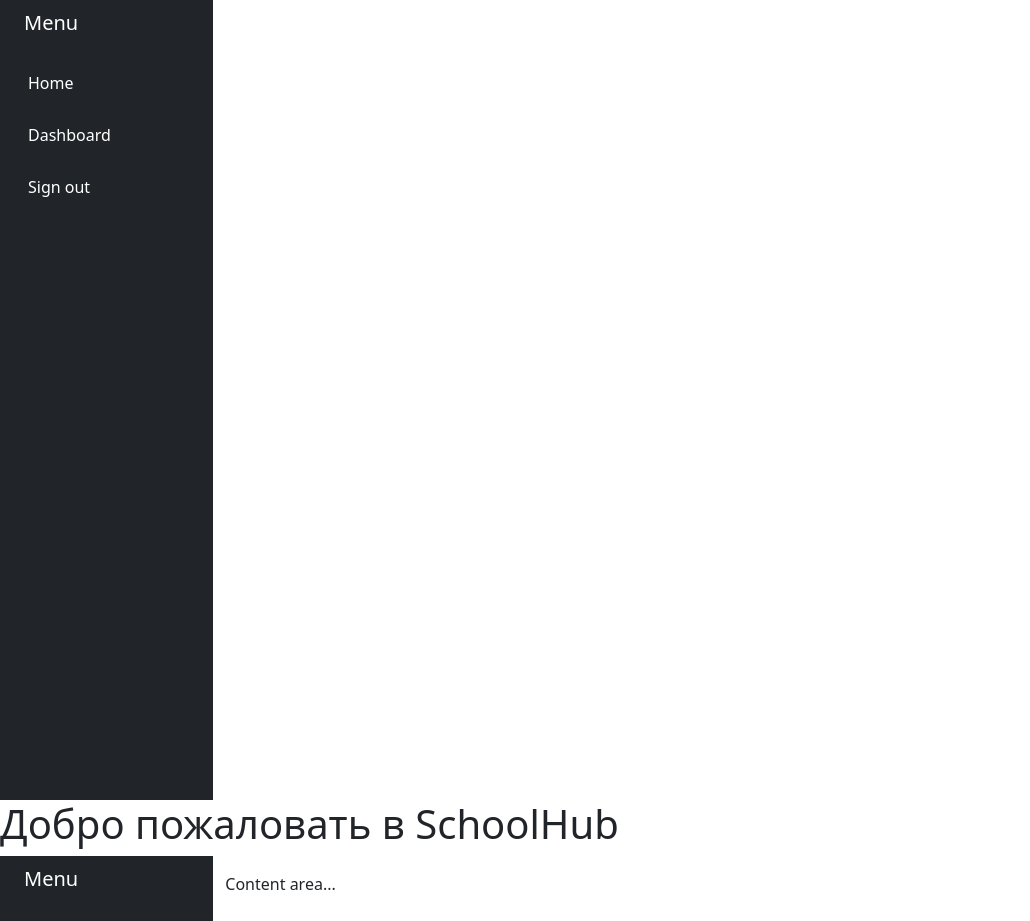
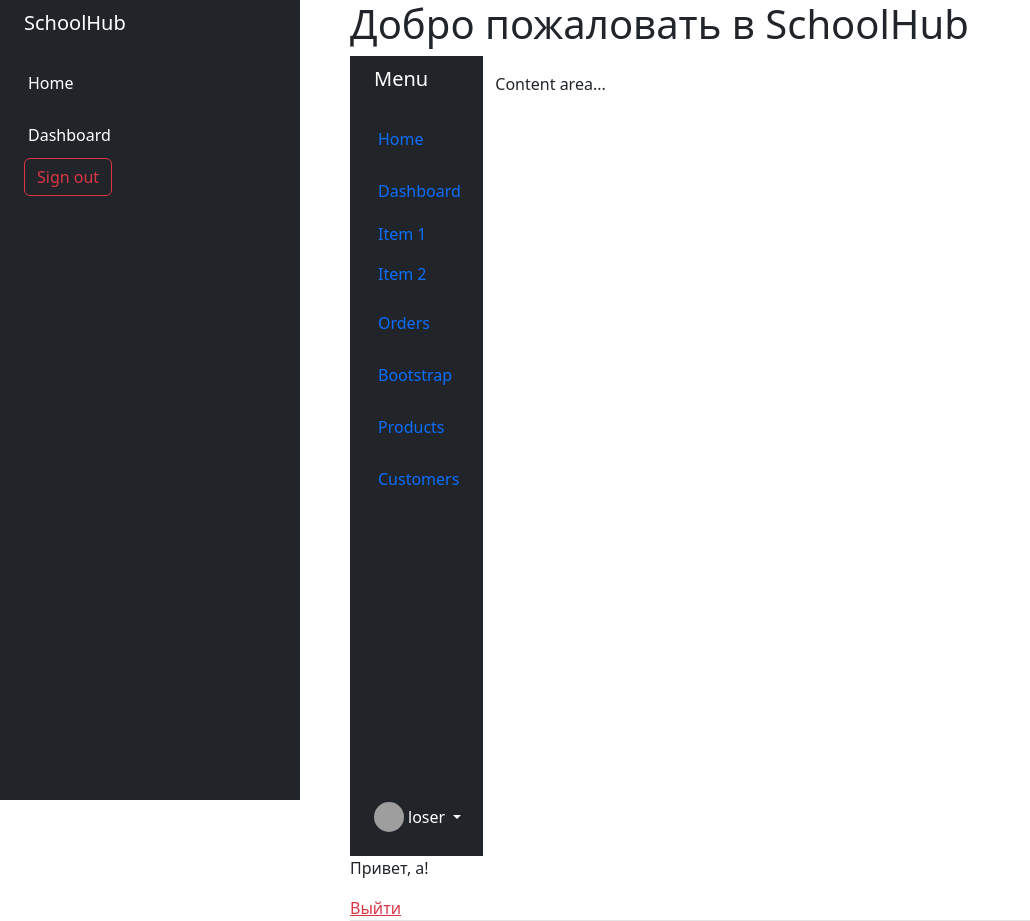
Before and after one commit to NurasylSagi/schoolhub, a Django app: page /dashboard/student/ in a window 1280 px wide. Shown: the top 921 px of the page, without its empty margins (0-1030 px from the left). Run offline with Django 4.2, Linux system fonts and the light colour scheme; a user stored in the database is signed in; grey boxes are pictures that could not be loaded.

Commit message:
Update and fix sidebar

```diff
--- a/core/templates/core/base.html
+++ b/core/templates/core/base.html
@@ -3,19 +3,29 @@
 <!DOCTYPE html>
 <html lang="ru">
 <head>
-
     <meta charset="UTF-8">
     <meta name="viewport" content="width=device-width, initial-scale=1.0">
     <title>{% block title %}SchoolHub{% endblock %}</title>
     <link rel="stylesheet" href="{% static 'css/style.css' %}">
 
+    <!-- Подключение Bootstrap -->
+    <link href="https://cdn.jsdelivr.net/npm/bootstrap@5.3.0/dist/css/bootstrap.min.css" rel="stylesheet">
 </head>
 <body>
+
+    <div style="display: flex;">
+
+    <!-- Вставка сайдбара -->
+     <div >
          {% include 'core/sidebar.html' %}
+     </div>
 
-    <header>
+     <div class="p-l-5" style="padding-left: 50px;">
+
+    <div >
         <h1>Добро пожаловать в SchoolHub</h1>
-    </header>
+    </div>
+
     <main>
         {% block content %}{% endblock %}
         {% if user.is_authenticated %}
@@ -24,11 +34,17 @@
         {% else %}
             <a href="{% url 'login' %}">Войти</a>
         {% endif %}
+    </main>
 
-    </main>
-    <!-- Подключение Bootstrap -->
-<link href="https://cdn.jsdelivr.net/npm/bootstrap@5.3.0/dist/css/bootstrap.min.css" rel="stylesheet">
+    <!-- Подключение Bootstrap JS -->
     <script src="https://cdn.jsdelivr.net/npm/bootstrap@5.3.0/dist/js/bootstrap.bundle.min.js"></script>
-<iframe style="border: 1px solid rgba(0, 0, 0, 0.1);" width="800" height="450" src="https://embed.figma.com/proto/qamo73s9QCnrycmrbKUs5N/School-management-system-(Community)?node-id=49-139&p=f&scaling=min-zoom&content-scaling=fixed&page-id=0%3A1&embed-host=share" allowfullscreen></iframe>
+
+    <iframe style="border: 1px solid rgba(0, 0, 0, 0.1);" width="800" height="450"
+        src="https://embed.figma.com/proto/qamo73s9QCnrycmrbKUs5N/School-management-system-(Community)?node-id=49-139&p=f&scaling=min-zoom&content-scaling=fixed&page-id=0%3A1&embed-host=share"
+        allowfullscreen>
+    </iframe>
+</div>
+</div>
+
 </body>
 </html>
--- a/core/templates/core/sidebar.html
+++ b/core/templates/core/sidebar.html
@@ -1,9 +1,9 @@
-<div class="container-fluid">
-    <div class="row flex-nowrap">
-        <div class="col-auto col-md-3 col-xl-2 px-sm-2 px-0 bg-dark">
+<div class="" style="width: 300px; float: left; display:block;" >
+    <div class="flex-nowrap">
+        <div class="px-sm-2 px-0 bg-dark">
             <div class="d-flex flex-column align-items-center align-items-sm-start px-3 pt-2 text-white min-vh-100">
                 <a href="/" class="d-flex align-items-center pb-3 mb-md-0 me-md-auto text-white text-decoration-none">
-                    <span class="fs-5 d-none d-sm-inline">Menu</span>
+                    <span class="fs-5 d-none d-sm-inline">SchoolHub</span>
                 </a>
                 <ul class="nav nav-pills flex-column mb-sm-auto mb-0 align-items-center align-items-sm-start" id="menu">
                     <li class="nav-item">
@@ -17,12 +17,37 @@
                         </a>
                     </li>
                     <li>
-                        <a href="{% url 'logout' %}" class="nav-link px-0 align-middle text-white">
-                            <i class="fs-4 bi-door-closed"></i> <span class="ms-1 d-none d-sm-inline">Sign out</span>
-                        </a>
+                         <button type="button" class="btn btn-outline-danger" data-bs-toggle="modal" data-bs-target="#exampleModal">
+                            Sign out
+                        </button>
+
+                        <div class="modal fade" id="exampleModal" tabindex="-1" aria-labelledby="exampleModalLabel" aria-hidden="true">
+                            <div class="modal-dialog">
+                                <div class="modal-content">
+                                    <div class="modal-header">
+                                        <h5 class="modal-title text-dark" id="exampleModalLabel ">Подтверждение выхода</h5>
+                                        <button type="button" class="btn-close" data-bs-dismiss="modal" aria-label="Close"></button>
+                                    </div>
+                                    <div class="modal-body font-weight-bold text-dark">
+                                        Вы уверены, что хотите выйти?
+                                    </div>
+                                    <div class="modal-footer hstack gap-3">
+                                        <div class="bg-light border-0">
+                                            <button type="button" class="btn btn-secondary" data-bs-dismiss="modal">Отмена</button>
+                                        </div>
+                                        <div class="bg-light border-0">
+                                            <a href="{% url 'logout' %}" class="btn btn-danger font-weight-bold">Да, выйти</a>
+                                        </div>
+                                    </div>
+                                </div>
+                            </div>
+                        </div>
                     </li>
                 </ul>
             </div>
         </div>
+        <div>
+
+        </div>
     </div>
 </div>
--- a/core/urls.py
+++ b/core/urls.py
@@ -13,6 +13,7 @@
     path('dashboard/', views.dashboard, name='dashboard'),
     path('dashboard/student/', views.student_dashboard, name='student_dashboard'),
     path('dashboard/teacher/', views.teacher_dashboard, name='teacher_dashboard'),
+    path('dashboard/schedule/', views.schedule_dashboard, name='schedule_dashboard'),
     path('dashboard/admin/', views.admin_dashboard, name='admin_dashboard'),
 
     # Редирект после входа
--- a/core/views.py
+++ b/core/views.py
@@ -77,6 +77,10 @@
 def teacher_dashboard(request):
     return render(request, 'core/teacher_dashboard.html')
 
+@login_required
+def schedule_dashboard(request):
+    return render(request, 'core/schedule_dashboard.html')
+
 from django.shortcuts import render
 from django.contrib.auth.decorators import login_required
 
```
Also changed, not shown: core/templates/dashboard.html (+4 -4 lines), core/templates/core/schedule_dashboard.html (renamed from core/templates/core/teacher_dashboard.html), db.sqlite3, 2 other files. Lines whose indentation alone changed are shown as unchanged.
